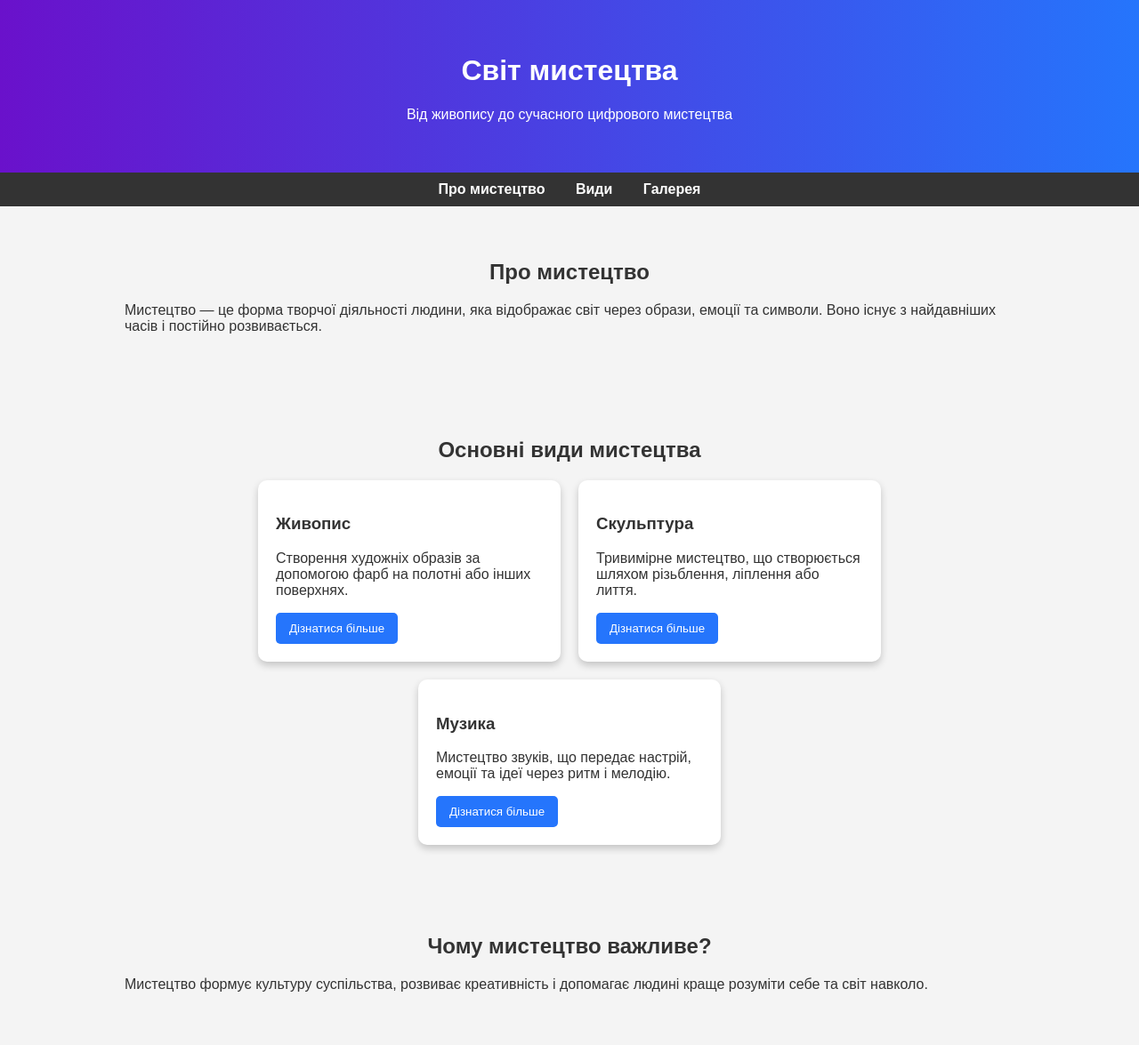
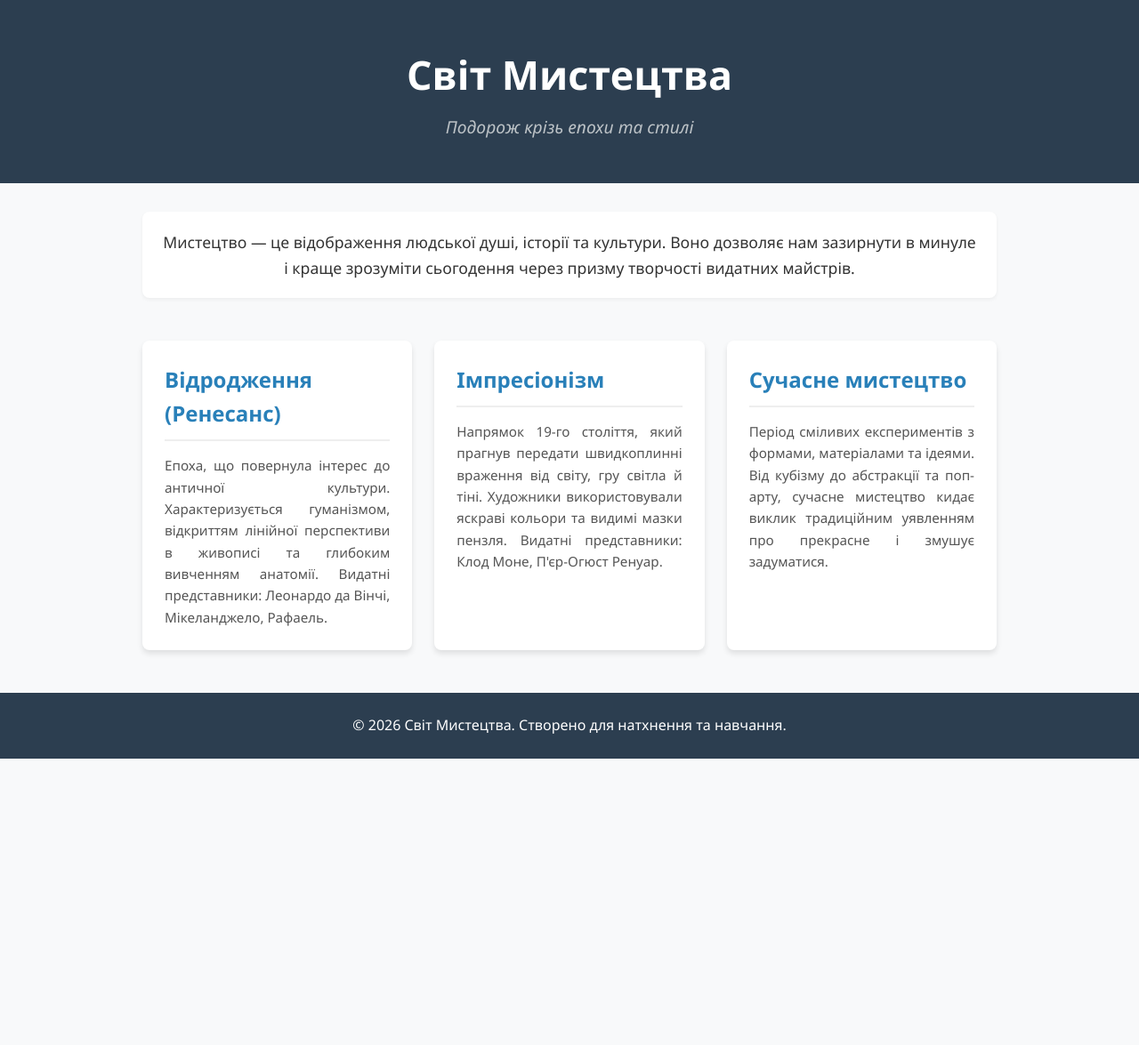
Before and after one commit to LukanTatarenkov/Eugenia, a plain HTML site: page index.html in a window 1280 px wide. Shown: the top 1175 px of the page at 89% size. After the commit the page ends 853 px from the top, so only its background shows below. Drawn offline with Linux system fonts and the light colour scheme.

Commit message:
create code with Gemini

```diff
--- a/index.html
+++ b/index.html
@@ -2,145 +2,134 @@
 <html lang="uk">
 <head>
     <meta charset="UTF-8">
-    <title>Світ мистецтва</title>
+    <meta name="viewport" content="width=device-width, initial-scale=1.0">
+    <title>Світ Мистецтва</title>
     <style>
-        body {
+        /* Базові налаштування */
+        * {
             margin: 0;
-            font-family: Arial, sans-serif;
-            background-color: #f4f4f4;
-            color: #333;
+            padding: 0;
+            box-sizing: border-box;
+            font-family: 'Segoe UI', Tahoma, Geneva, Verdana, sans-serif;
         }
 
-        header {
-            background: linear-gradient(to right, #6a11cb, #2575fc);
-            color: white;
-            text-align: center;
-            padding: 40px 20px;
+        body {
+            background-color: #f8f9fa;
+            color: #333;
+            line-height: 1.6;
         }
 
-        nav {
-            background-color: #333;
-            text-align: center;
-            padding: 10px;
-        }
-
-        nav a {
+        /* Шапка сайту */
+        header {
+            background-color: #2c3e50;
             color: white;
-            text-decoration: none;
-            margin: 0 15px;
-            font-weight: bold;
-        }
-
-        nav a:hover {
-            color: #ffcc00;
-        }
-
-        section {
-            padding: 40px 20px;
-            max-width: 1000px;
-            margin: auto;
-        }
-
-        .card-container {
-            display: flex;
-            flex-wrap: wrap;
-            gap: 20px;
-            justify-content: center;
-        }
-
-        .card {
-            background-color: white;
-            width: 300px;
-            border-radius: 10px;
-            box-shadow: 0 4px 8px rgba(0,0,0,0.2);
-            padding: 20px;
-            transition: transform 0.3s;
-        }
-
-        .card:hover {
-            transform: scale(1.05);
-        }
-
-        footer {
-            background-color: #333;
-            color: white;
-            text-align: center;
-            padding: 20px;
-            margin-top: 40px;
-        }
-
-        h2 {
+            padding: 3rem 0;
             text-align: center;
         }
 
-        button {
-            background-color: #2575fc;
-            color: white;
-            border: none;
-            padding: 10px 15px;
-            border-radius: 5px;
-            cursor: pointer;
+        header h1 {
+            font-size: 2.8rem;
+            margin-bottom: 0.5rem;
         }
 
-        button:hover {
-            background-color: #6a11cb;
+        header p {
+            font-style: italic;
+            color: #bdc3c7;
+            font-size: 1.2rem;
+        }
+
+        /* Основний контент */
+        main {
+            max-width: 1000px;
+            margin: 2rem auto;
+            padding: 0 20px;
+        }
+
+        .intro {
+            text-align: center;
+            margin-bottom: 3rem;
+            font-size: 1.1rem;
+            padding: 20px;
+            background: white;
+            border-radius: 8px;
+            box-shadow: 0 2px 4px rgba(0,0,0,0.05);
+        }
+
+        /* Секції з епохами (CSS Grid для карток) */
+        .art-history {
+            display: grid;
+            grid-template-columns: repeat(auto-fit, minmax(300px, 1fr));
+            gap: 25px;
+        }
+
+        .era-card {
+            background: white;
+            border-radius: 8px;
+            padding: 25px;
+            box-shadow: 0 4px 6px rgba(0,0,0,0.1);
+            transition: transform 0.3s ease, box-shadow 0.3s ease;
+        }
+
+        .era-card:hover {
+            transform: translateY(-5px);
+            box-shadow: 0 6px 12px rgba(0,0,0,0.15);
+        }
+
+        .era-card h2 {
+            color: #2980b9;
+            margin-bottom: 15px;
+            border-bottom: 2px solid #eee;
+            padding-bottom: 10px;
+        }
+
+        .era-card p {
+            font-size: 0.95rem;
+            color: #555;
+            text-align: justify;
+        }
+
+        /* Підвал сайту */
+        footer {
+            background-color: #2c3e50;
+            color: white;
+            text-align: center;
+            padding: 1.5rem 0;
+            margin-top: 3rem;
         }
     </style>
 </head>
 <body>
 
     <header>
-    <h1>Світ мистецтва</h1>
-    <p>Від живопису до сучасного цифрового мистецтва</p>
+        <h1>Світ Мистецтва</h1>
+        <p>Подорож крізь епохи та стилі</p>
     </header>
 
-<nav>
-    <a href="#about">Про мистецтво</a>
-    <a href="#types">Види</a>
-    <a href="#gallery">Галерея</a>
-</nav>
-
-<section id="about">
-    <h2>Про мистецтво</h2>
-    <p>
-        Мистецтво — це форма творчої діяльності людини, яка відображає світ через образи,
-        емоції та символи. Воно існує з найдавніших часів і постійно розвивається.
-    </p>
+    <main>
+        <section class="intro">
+            <p>Мистецтво — це відображення людської душі, історії та культури. Воно дозволяє нам зазирнути в минуле і краще зрозуміти сьогодення через призму творчості видатних майстрів.</p>
         </section>
 
-<section id="types">
-    <h2>Основні види мистецтва</h2>
-    <div class="card-container">
-        <div class="card">
-            <h3>Живопис</h3>
-            <p>Створення художніх образів за допомогою фарб на полотні або інших поверхнях.</p>
-            <button>Дізнатися більше</button>
-        </div>
+        <section class="art-history">
+            <article class="era-card">
+                <h2>Відродження (Ренесанс)</h2>
+                <p>Епоха, що повернула інтерес до античної культури. Характеризується гуманізмом, відкриттям лінійної перспективи в живописі та глибоким вивченням анатомії. Видатні представники: Леонардо да Вінчі, Мікеланджело, Рафаель.</p>
+            </article>
 
-        <div class="card">
-            <h3>Скульптура</h3>
-            <p>Тривимірне мистецтво, що створюється шляхом різьблення, ліплення або лиття.</p>
-            <button>Дізнатися більше</button>
-        </div>
+            <article class="era-card">
+                <h2>Імпресіонізм</h2>
+                <p>Напрямок 19-го століття, який прагнув передати швидкоплинні враження від світу, гру світла й тіні. Художники використовували яскраві кольори та видимі мазки пензля. Видатні представники: Клод Моне, П'єр-Огюст Ренуар.</p>
+            </article>
 
-        <div class="card">
-            <h3>Музика</h3>
-            <p>Мистецтво звуків, що передає настрій, емоції та ідеї через ритм і мелодію.</p>
-            <button>Дізнатися більше</button>
-        </div>
-    </div>
+            <article class="era-card">
+                <h2>Сучасне мистецтво</h2>
+                <p>Період сміливих експериментів з формами, матеріалами та ідеями. Від кубізму до абстракції та поп-арту, сучасне мистецтво кидає виклик традиційним уявленням про прекрасне і змушує задуматися.</p>
+            </article>
         </section>
-
-<section id="gallery">
-    <h2>Чому мистецтво важливе?</h2>
-    <p>
-        Мистецтво формує культуру суспільства, розвиває креативність і допомагає людині
-        краще розуміти себе та світ навколо.
-    </p>
-</section>
+    </main>
 
     <footer>
-    <p>© 2026 Світ мистецтва | Створено для навчального проєкту</p>
+        <p>&copy; 2026 Світ Мистецтва. Створено для натхнення та навчання.</p>
     </footer>
 
 </body>
```
Lines whose indentation alone changed are shown as unchanged.
